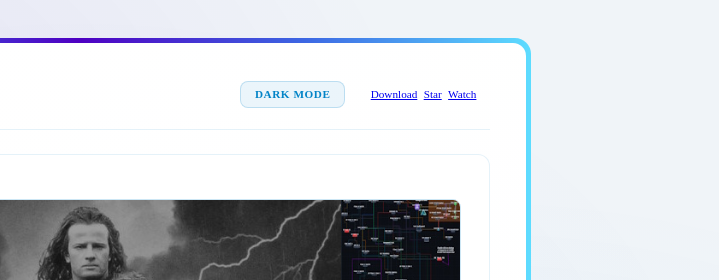
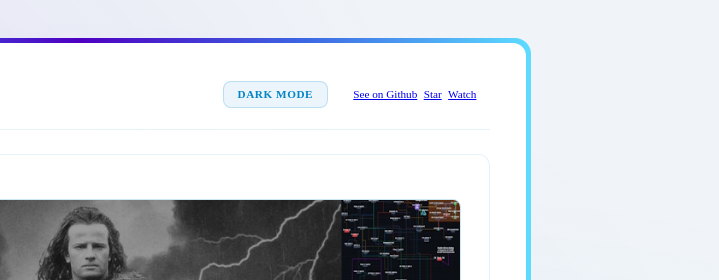
Before and after one commit to gelatinescreams/gelatinescreams.github.io, a plain HTML site: page index.html in a window 1280 px wide. Shown: the top 280 px of the page, 561-1280 px from the left. Drawn offline with nearby package versions, Linux system fonts and the light colour scheme.

Commit message:
Update index.html

```diff
--- a/index.html
+++ b/index.html
@@ -626,7 +626,7 @@
         <div class="header-controls">
           <button id="theme-toggle" class="theme-toggle">Light Mode</button>
           <div class="badge2">
-		  <a class="github-button" href="https://github.com/gelatinescreams/The-One-File" data-color-scheme="no-preference: light; light: light; dark: dark;" data-size="large" aria-label="Download gelatinescreams/The-One-File on GitHub">Download</a>
+		  <a class="github-button" href="https://github.com/gelatinescreams/The-One-File" data-color-scheme="no-preference: light; light: light; dark: dark;" data-size="large" aria-label="Download gelatinescreams/The-One-File on GitHub">See on Github</a>
 		  <a class="github-button" href="https://github.com/gelatinescreams/The-One-File" data-color-scheme="no-preference: light; light: light; dark: dark;" data-icon="octicon-star" data-size="large" aria-label="Star gelatinescreams/The-One-File on GitHub">Star</a>
 		  <a class="github-button" href="https://github.com/gelatinescreams/The-One-File/subscription" data-color-scheme="no-preference: light; light: light; dark: dark;" data-icon="octicon-eye" data-size="large" aria-label="Watch gelatinescreams/The-One-File on GitHub">Watch</a>
           </div>
```
